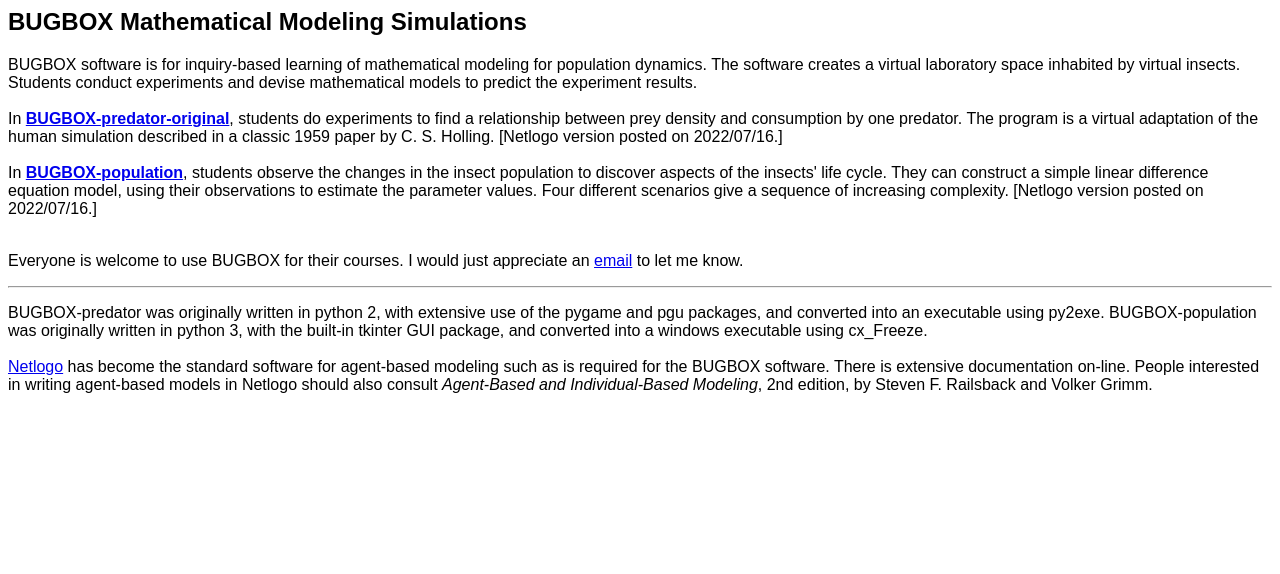
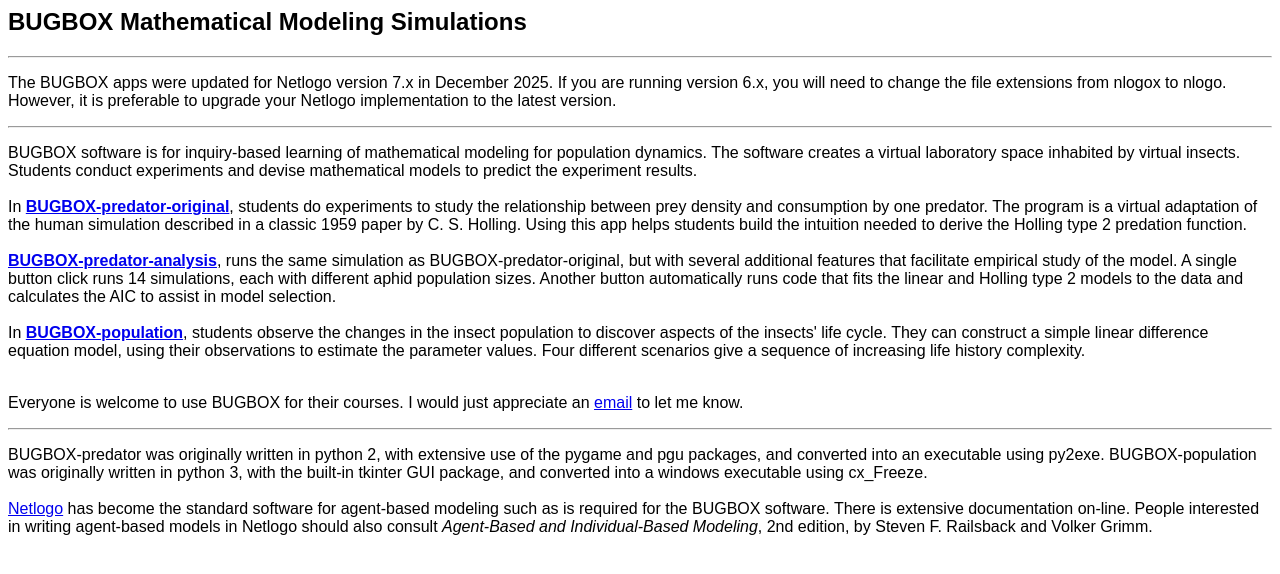
Before and after one commit to gledder1/gledder1.github.io, a plain HTML site: page BUGBOX.html in a window 1280 px wide. Drawn offline with Linux system fonts and the light colour scheme.

Commit message:
Add files via upload

```diff
--- a/BUGBOX.html
+++ b/BUGBOX.html
@@ -12,12 +12,24 @@ http-equiv=Content-Type><BASE="https://gledder1.github.io/index.html"?>
 
 <H2>BUGBOX Mathematical Modeling Simulations</H2>
 
+<P>
+<hr>
+<p>
+
+The BUGBOX apps were updated for Netlogo version 7.x in December 2025.  If you are running version 6.x, you will need to change the file extensions from nlogox to nlogo.  However, it is preferable to upgrade your Netlogo implementation to the latest version.
+
+<P>
+<hr>
+<p>
+
 BUGBOX software is for inquiry-based learning of mathematical modeling for population dynamics.  The software creates a virtual laboratory space inhabited by virtual insects.  Students conduct experiments and devise mathematical models to predict the experiment results.
 
 <br><br>
-In <a href="BUGBOX/BUGBOX-predator-original.nlogo"><strong>BUGBOX-predator-original</strong></a>, students do experiments to find a relationship between prey density and consumption by one predator.  The program is a virtual adaptation of the human simulation described in a classic 1959 paper by C. S. Holling. [Netlogo version posted on 2022/07/16.]
+In <a href="BUGBOX/BUGBOX-predator-original.nlogox"><strong>BUGBOX-predator-original</strong></a>, students do experiments to study the relationship between prey density and consumption by one predator.  The program is a virtual adaptation of the human simulation described in a classic 1959 paper by C. S. Holling. Using this app helps students build the intuition needed to derive the Holling type 2 predation function.
 <br><br>
-In <a href="BUGBOX/BUGBOX-population.nlogo"><strong>BUGBOX-population</strong></a>, students observe the changes in the insect population to discover aspects of the insects' life cycle.  They can construct a simple linear difference equation model, using their observations to estimate the parameter values.  Four different scenarios give a sequence of increasing complexity.  [Netlogo version posted on 2022/07/16.]
+<a href="BUGBOX/BUGBOX-predator-analysis.nlogox"><strong>BUGBOX-predator-analysis</strong></a>, runs the same simulation as BUGBOX-predator-original, but with several additional features that facilitate empirical study of the model.  A single button click runs 14 simulations, each with different aphid population sizes.  Another button automatically runs code that fits the linear and Holling type 2 models to the data and calculates the AIC to assist in model selection.
+<br><br>
+In <a href="BUGBOX/BUGBOX-population.nlogox"><strong>BUGBOX-population</strong></a>, students observe the changes in the insect population to discover aspects of the insects' life cycle.  They can construct a simple linear difference equation model, using their observations to estimate the parameter values.  Four different scenarios give a sequence of increasing life history complexity.
 <br><br>
 
 <P>
```
